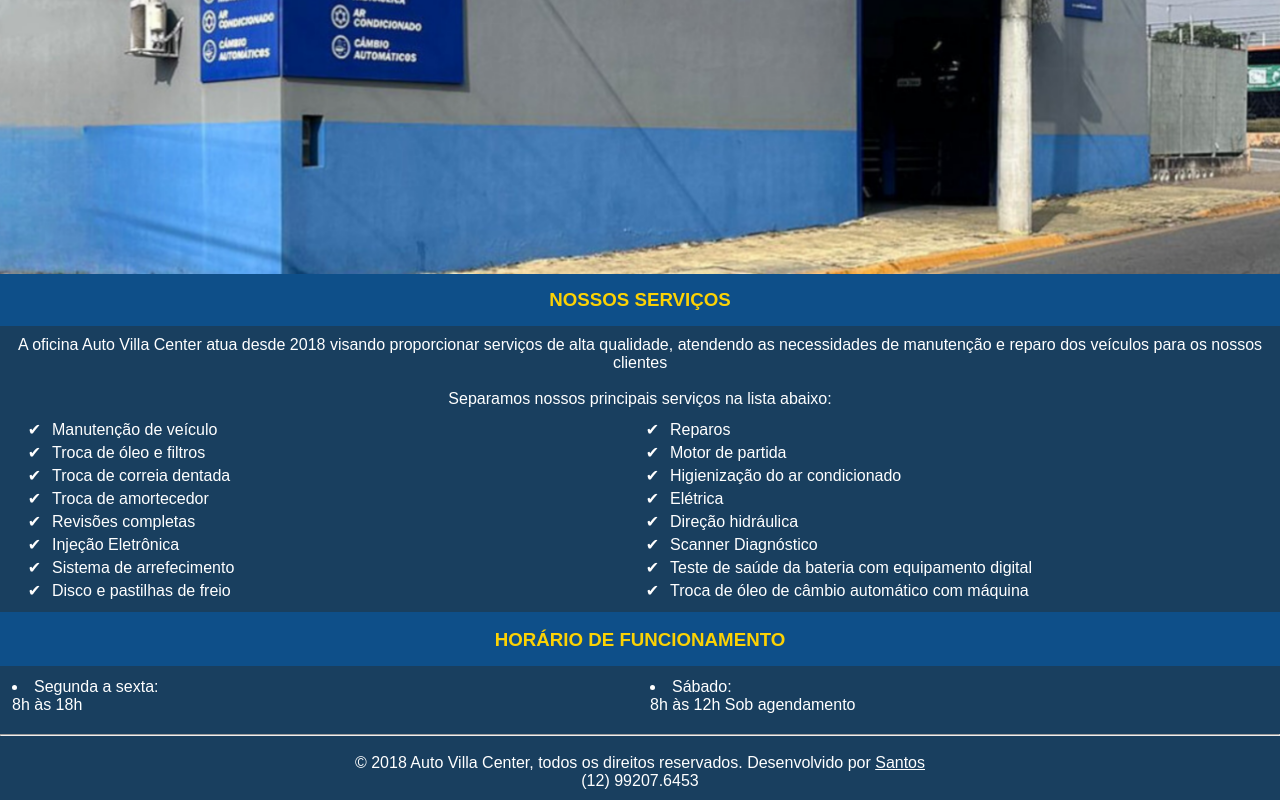
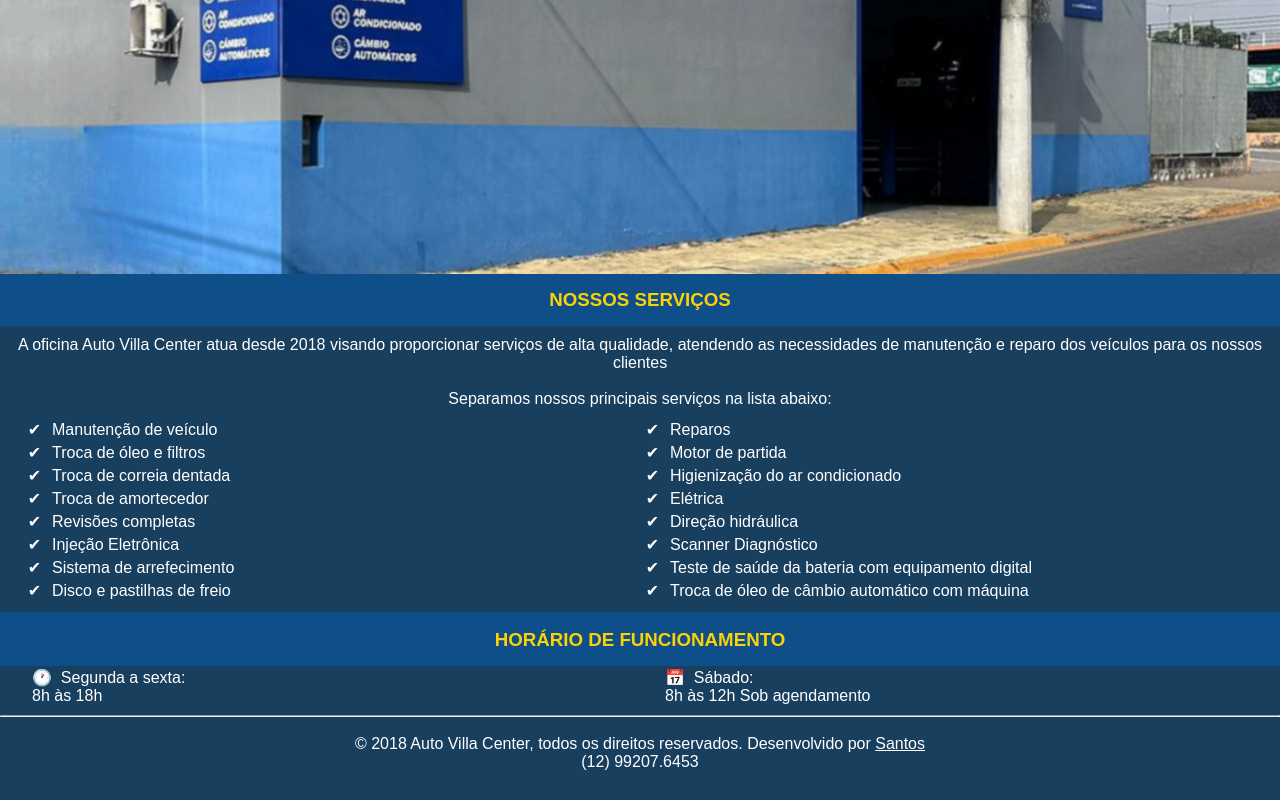
Before and after one commit to pedro-maciel-dos-santos/autovillacenter, a plain HTML site: page index.html in a window 1280 px wide. Shown: the part 506-1306 px from the top of the page. Drawn offline with Linux system fonts and the light colour scheme.

Commit message:
modificação final da lista

```diff
--- a/index.html
+++ b/index.html
@@ -61,10 +61,10 @@
     <footer>
         <h3>HORÁRIO DE FUNCIONAMENTO</h3>
         <ul>
-            <li>Segunda a sexta: <br>
+            <li class="dds">Segunda a sexta: <br>
                 8h às 18h
             </li>
-            <li>Sábado: <br>8h às 12h
+            <li class="fds">Sábado: <br>8h às 12h
                 Sob agendamento
             </li>
         </ul>
--- a/style.css
+++ b/style.css
@@ -60,11 +60,13 @@ main > ul{
 
 }
 footer > ul{
+
     margin: 0px;
     background-color: var(--cor4);
     columns: 2;
-    padding: 10px;
+    padding-left: 20px;
     list-style-position: inside;
+    border-left: 10px solid var(--cor4);
 }
 h3{
     background-color: var(--cor3);
@@ -75,6 +77,12 @@ h3{
 }
 li{
     padding: 2px;
+}
+.dds{
+    list-style-type: '\1F550\00A0\00A0';
+}
+.fds{
+    list-style-type: '\1F4C5\00A0\00A0';
 }
 a{
     color: white;
```
